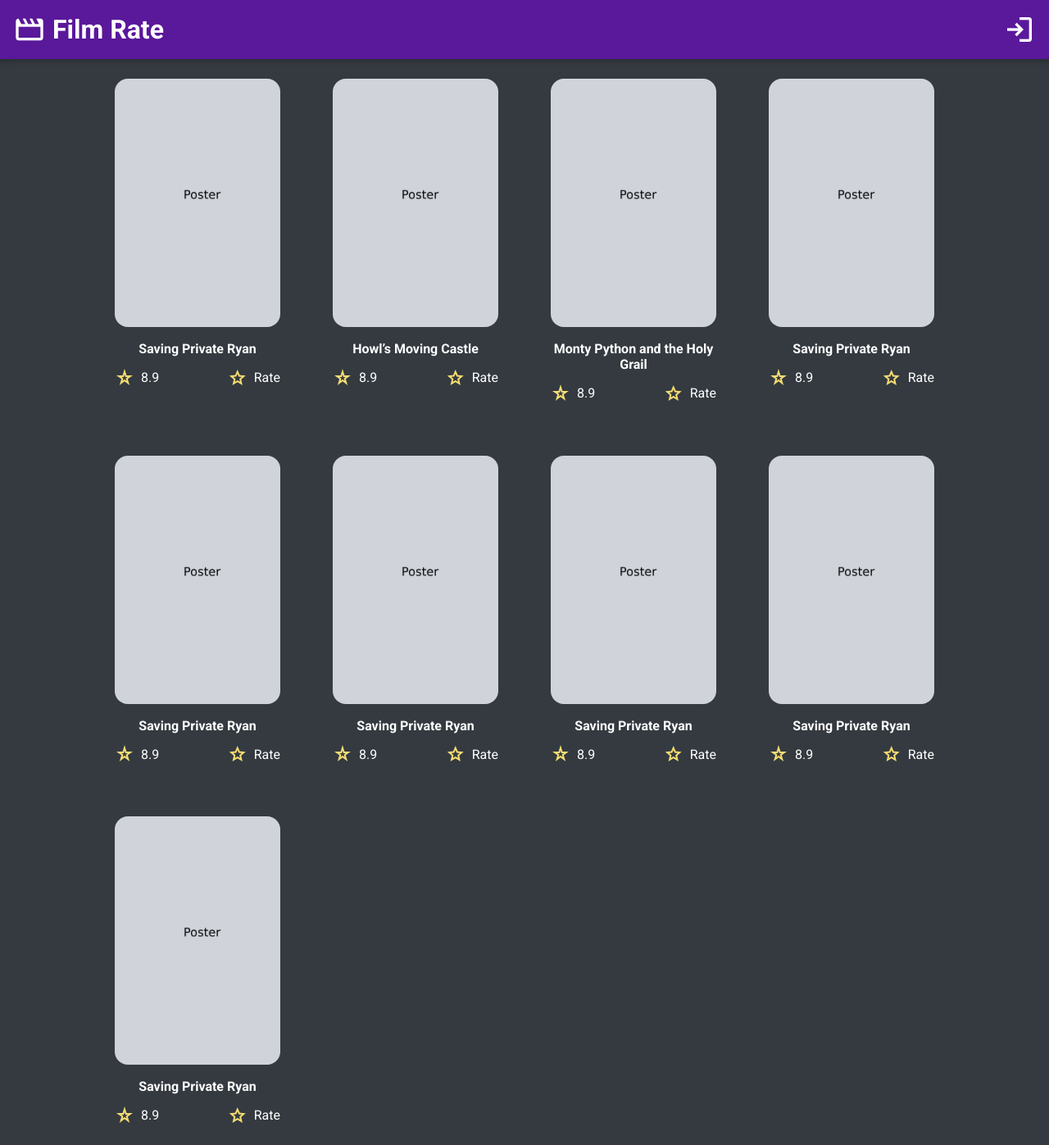
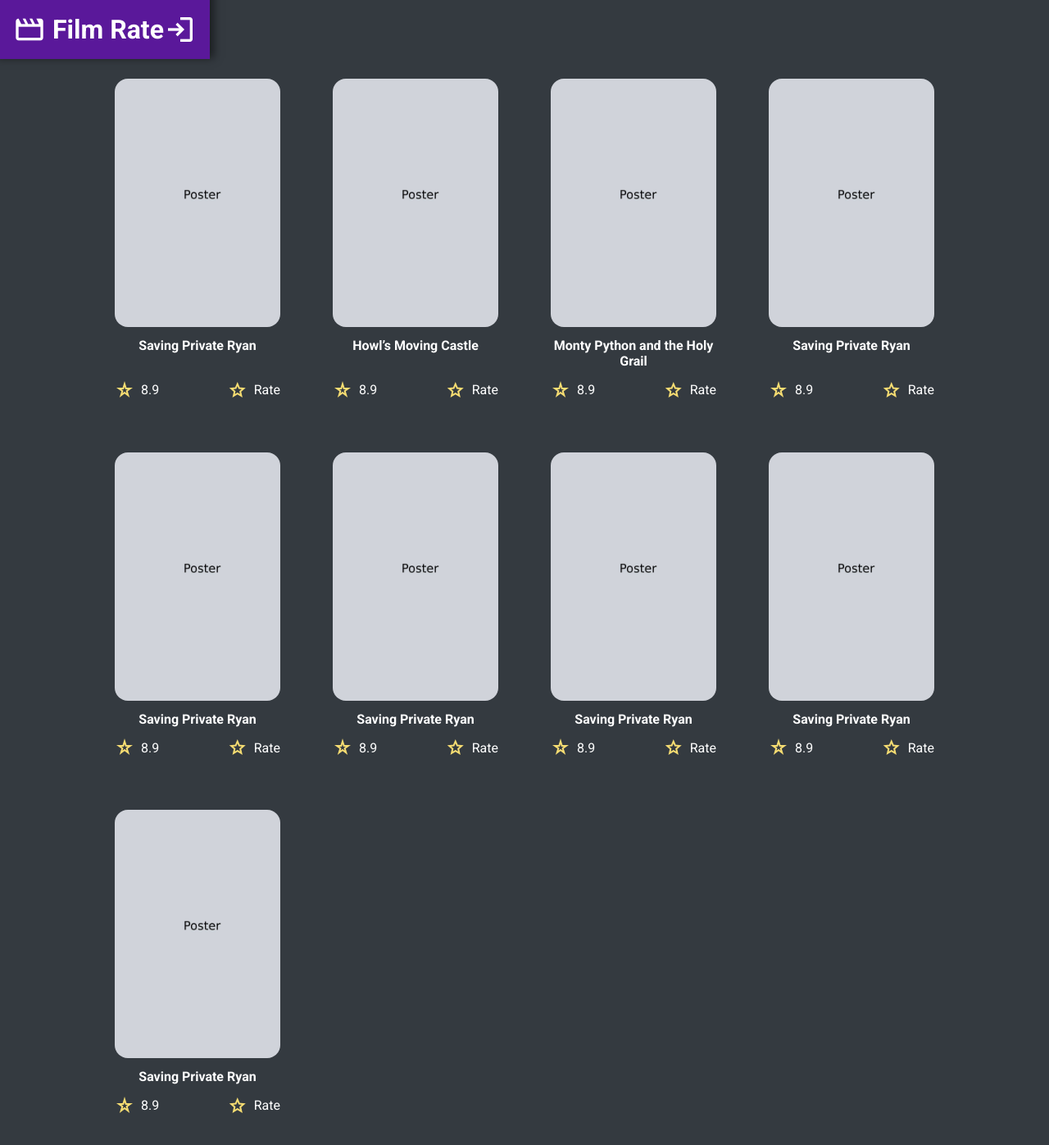
Before and after one commit to MikiWojak/film-list, a PHP site: page /dashboard in a window 1280 px wide. Shown: the whole page at 82% size. After the commit the page ends 1358 px from the top, so only its background shows below. Run offline with PHP 8.4, Linux system fonts and the light colour scheme.

Commit message:
Adjust header and film tile

```diff
--- a/public/css/common.css
+++ b/public/css/common.css
@@ -4,8 +4,18 @@
     align-items: center;
     background-color: #5A189A;
     padding: 1em;
+    height: 32px;
+
+    /* @TODO Fix header - packed */
+    position: fixed;
+    top: 0;
+    left: 0;
 
     box-shadow: 0 -6px 10px 5px rgba(0, 0, 0, 0.5);
+
+    @media only screen and (min-device-width: 768px) {
+        height: 40px;
+    }
 }
 
 .header__logo {
--- a/public/css/dashboard.css
+++ b/public/css/dashboard.css
@@ -1,10 +1,19 @@
 .container {
+    margin-top: calc(32px + 2em);
+
     padding: 1.5em;
 
     @media only screen and (min-device-width: 768px) {
         max-width: 1000px;
-        margin: 0 auto;
+        margin-top: calc(40px + 2em);
+        margin-left: auto;
+        margin-right: auto;
     }
+}
+
+.film {
+    display: flex;
+    flex-direction: column;
 }
 
 .film_list {
@@ -29,6 +38,8 @@
 }
 
 .film__bottom {
+    margin-top: auto;
+
     display: flex;
     justify-content: space-between;
     align-items: center;
--- a/public/views/dashboard.html
+++ b/public/views/dashboard.html
@@ -39,7 +39,7 @@
 
         <div class="container">
             <div class="film_list">
-                <div class="film">
+                <div class="flex film">
                     <img class="film__poster" src="public/img/poster_tmp.jpg" alt="Poster">
 
                     <h2 class="film__title">Saving Private Ryan</h2>
@@ -62,7 +62,7 @@
                     </div>
                 </div>
 
-                <div class="film">
+                <div class="flex film">
                     <img class="film__poster" src="public/img/poster_tmp.jpg" alt="Poster">
 
                     <h2 class="film__title">Howl’s Moving Castle</h2>
@@ -85,7 +85,7 @@
                     </div>
                 </div>
 
-                <div class="film">
+                <div class="flex film">
                     <img class="film__poster" src="public/img/poster_tmp.jpg" alt="Poster">
 
                     <h2 class="film__title">Monty Python and the Holy Grail</h2>
@@ -108,7 +108,7 @@
                     </div>
                 </div>
 
-                <div class="film">
+                <div class="flex film">
                     <img class="film__poster" src="public/img/poster_tmp.jpg" alt="Poster">
 
                     <h2 class="film__title">Saving Private Ryan</h2>
@@ -131,7 +131,7 @@
                     </div>
                 </div>
 
-                <div class="film">
+                <div class="flex film">
                     <img class="film__poster" src="public/img/poster_tmp.jpg" alt="Poster">
 
                     <h2 class="film__title">Saving Private Ryan</h2>
@@ -154,7 +154,7 @@
                     </div>
                 </div>
 
-                <div class="film">
+                <div class="flex film">
                     <img class="film__poster" src="public/img/poster_tmp.jpg" alt="Poster">
 
                     <h2 class="film__title">Saving Private Ryan</h2>
@@ -177,7 +177,7 @@
                     </div>
                 </div>
 
-                <div class="film">
+                <div class="flex film">
                     <img class="film__poster" src="public/img/poster_tmp.jpg" alt="Poster">
 
                     <h2 class="film__title">Saving Private Ryan</h2>
@@ -200,7 +200,7 @@
                     </div>
                 </div>
 
-                <div class="film">
+                <div class="flex film">
                     <img class="film__poster" src="public/img/poster_tmp.jpg" alt="Poster">
 
                     <h2 class="film__title">Saving Private Ryan</h2>
@@ -223,7 +223,7 @@
                     </div>
                 </div>
 
-                <div class="film">
+                <div class="flex film">
                     <img class="film__poster" src="public/img/poster_tmp.jpg" alt="Poster">
 
                     <h2 class="film__title">Saving Private Ryan</h2>
```
